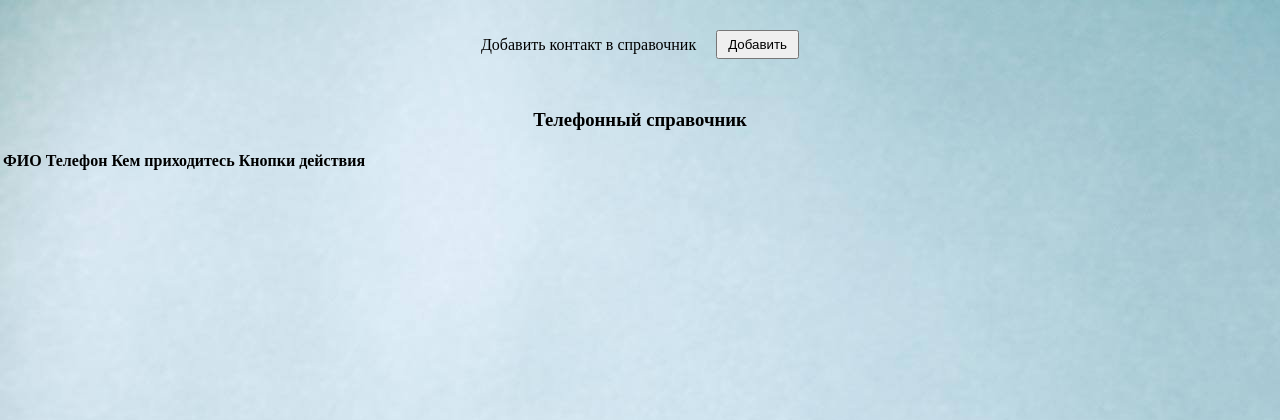
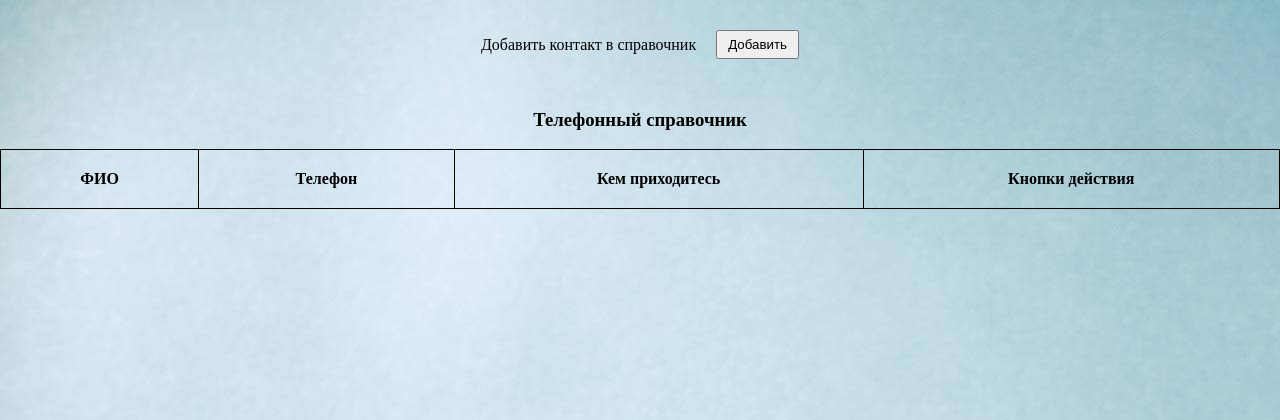
Before and after one commit to Hajogin/Testwork, a PHP site: page / in a window 1280 px wide. Shown: the top 420 px of the page. Run offline with PHP 8.4, Linux system fonts and the light colour scheme; data that the repository does not hold is empty.

Commit message:
Поправил отображение таблицы на странице

```diff
--- a/index.css
+++ b/index.css
@@ -86,3 +86,22 @@ main {
 .telephoneDirectory h3 {
     text-align: center;
 }
+.telephoneDirectory {
+    display: flex;
+    flex-direction: column;
+}
+.telephoneDirectory th {
+    padding: 20px;
+}
+.telephoneDirectory table {
+    text-align: center;
+    align-items: center;
+    border-collapse: collapse;
+}
+.telephoneDirectory a {
+    text-decoration: none;
+    color: #606061;
+}
+th, td {
+    border: 1px solid;
+}
```
Also changed, not shown: index.html (+44 -6 lines).
